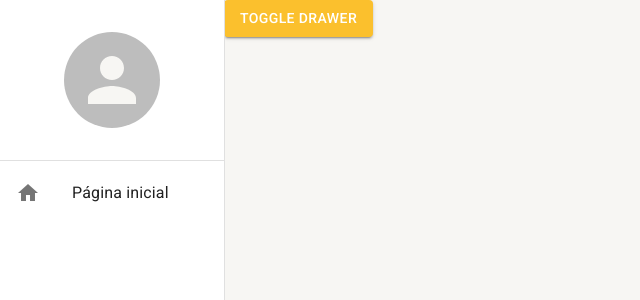
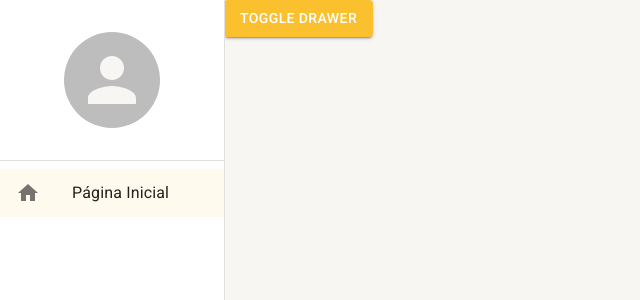
Before and after one commit to raniere57/react-material, a React (Create React App) app: page /pagina-inicial in a window 1280 px wide. Shown: the top 300 px of the page, without its empty margins (0-640 px from the left). Built offline with nearby package versions, Linux system fonts and the light colour scheme.

Commit message:
feat: configurado itens no menu lateral

```diff
--- a/src/routes/index.tsx
+++ b/src/routes/index.tsx
@@ -1,12 +1,23 @@
 import { Button } from '@mui/material';
-import {Navigate, Route, Routes} from 'react-router-dom';
+import { useEffect } from 'react';
+import { Navigate, Route, Routes } from 'react-router-dom';
 import { useDrawerContext } from '../shared/contexts';
 
 export const AppRoutes = () => {
 
-  const {toggleDrawerOpen} = useDrawerContext();
+  const { toggleDrawerOpen, setDrawerOptions } = useDrawerContext();
 
-  return(
+  useEffect(() => {
+    setDrawerOptions([
+      {
+        label: 'Página Inicial',
+        icon: 'home',
+        path: '/pagina-inicial'
+      }
+    ]);
+  }, []);
+
+  return (
     <Routes>
       <Route path='pagina-inicial' element={<Button variant='contained' color='primary' onClick={toggleDrawerOpen}>Toggle Drawer</Button>} />
       <Route path='*' element={<Navigate to='/pagina-inicial' />} />
--- a/src/shared/components/menu-lateral/MenuLateral.tsx
+++ b/src/shared/components/menu-lateral/MenuLateral.tsx
@@ -1,4 +1,5 @@
 import { Avatar, Box, Divider, Drawer, Icon, List, ListItemButton, ListItemIcon, ListItemText, useMediaQuery, useTheme } from '@mui/material';
+import { useMatch, useNavigate, useResolvedPath } from 'react-router-dom';
 import { useDrawerContext } from '../../contexts';
 
 
@@ -6,30 +7,63 @@
   children: React.ReactNode
 }
 
-export const MenuLateral = ({children}: IMenuLateralProps) => {
+interface IListItemLinkProps {
+  label: string;
+  icon: string;
+  to: string;
+  onClick: () => void
+}
+
+const ListItemLink = ({ label, icon, to, onClick }: IListItemLinkProps) => {
+
+  const navigate = useNavigate();
+
+  const resolvedPath = useResolvedPath(to);
+
+  const match = useMatch({path: resolvedPath.pathname, end: false});
+
+  const handleClick = () => {
+    onClick();
+    navigate(to);
+  };
+
+  return (
+    <ListItemButton onClick={handleClick} selected={!!match}>
+      <ListItemIcon>
+        <Icon>{icon}</Icon>
+      </ListItemIcon>
+      <ListItemText primary={label} />
+    </ListItemButton>
+  );
+};
+
+export const MenuLateral = ({ children }: IMenuLateralProps) => {
 
   const theme = useTheme();
 
   const smDown = useMediaQuery(theme.breakpoints.down('sm'));
 
-  const {isDrawerOpen, toggleDrawerOpen} = useDrawerContext();
+  const { isDrawerOpen, toggleDrawerOpen, drawerOptions } = useDrawerContext();
 
-  return(
+  return (
     <>
       <Drawer open={isDrawerOpen} variant={smDown ? 'temporary' : 'permanent'} onClose={toggleDrawerOpen} >
         <Box width={theme.spacing(28)} height='100%' display='flex' flexDirection='column'>
           <Box width='100%' height={theme.spacing(20)} display='flex' alignItems='center' justifyContent='center' >
-            <Avatar sx={{height: theme.spacing(12), width: theme.spacing(12)}} />
+            <Avatar sx={{ height: theme.spacing(12), width: theme.spacing(12) }} />
           </Box>
           <Divider />
           <Box flex='1' >
             <List component='nav' >
-              <ListItemButton>
-                <ListItemIcon>
-                  <Icon>home</Icon>
-                </ListItemIcon>
-                <ListItemText primary='Página inicial' />
-              </ListItemButton>
+              {drawerOptions.map(drawerOption => (
+                <ListItemLink
+                  key={drawerOption.path}
+                  label={drawerOption.label}
+                  icon={drawerOption.icon}
+                  to={drawerOption.path}
+                  onClick={toggleDrawerOpen}
+                />
+              ))}
             </List>
           </Box>
         </Box>
--- a/src/shared/contexts/DrawerContext.tsx
+++ b/src/shared/contexts/DrawerContext.tsx
@@ -2,12 +2,21 @@
 
 
 interface IDrawerContextData {
-  isDrawerOpen: boolean;
-  toggleDrawerOpen: () => void;
+  isDrawerOpen: boolean
+  drawerOptions: IDrawerOptions[]
+  setDrawerOptions: (newDrawerOptions: IDrawerOptions[]) => void
+  toggleDrawerOpen: () => void
+
 }
 
 interface IDrawerProviderProps {
   children: React.ReactNode
+}
+
+interface IDrawerOptions {
+  icon: string
+  label: string
+  path: string
 }
 
 const DrawerContext = createContext({} as IDrawerContextData);
@@ -19,13 +28,18 @@
 export const DrawerProvider = ({ children }: IDrawerProviderProps) => {
 
   const [isDrawerOpen, setIsDrawerOpen] = useState(false);
+  const [drawerOptions, setDrawerOptions] = useState<IDrawerOptions[]>([]);
 
   const toggleDrawerOpen = useCallback(() => {
     setIsDrawerOpen(oldDrawerOpen => !oldDrawerOpen);
   }, []);
 
+  const handleSetDrawerOptions = useCallback((newDrawerOptions: IDrawerOptions[]) => {
+    setDrawerOptions(newDrawerOptions);
+  }, []);
+
   return (
-    <DrawerContext.Provider value={{ isDrawerOpen, toggleDrawerOpen }}>
+    <DrawerContext.Provider value={{ isDrawerOpen, toggleDrawerOpen, drawerOptions, setDrawerOptions: handleSetDrawerOptions}}>
       {children}
     </DrawerContext.Provider>
   );
```
